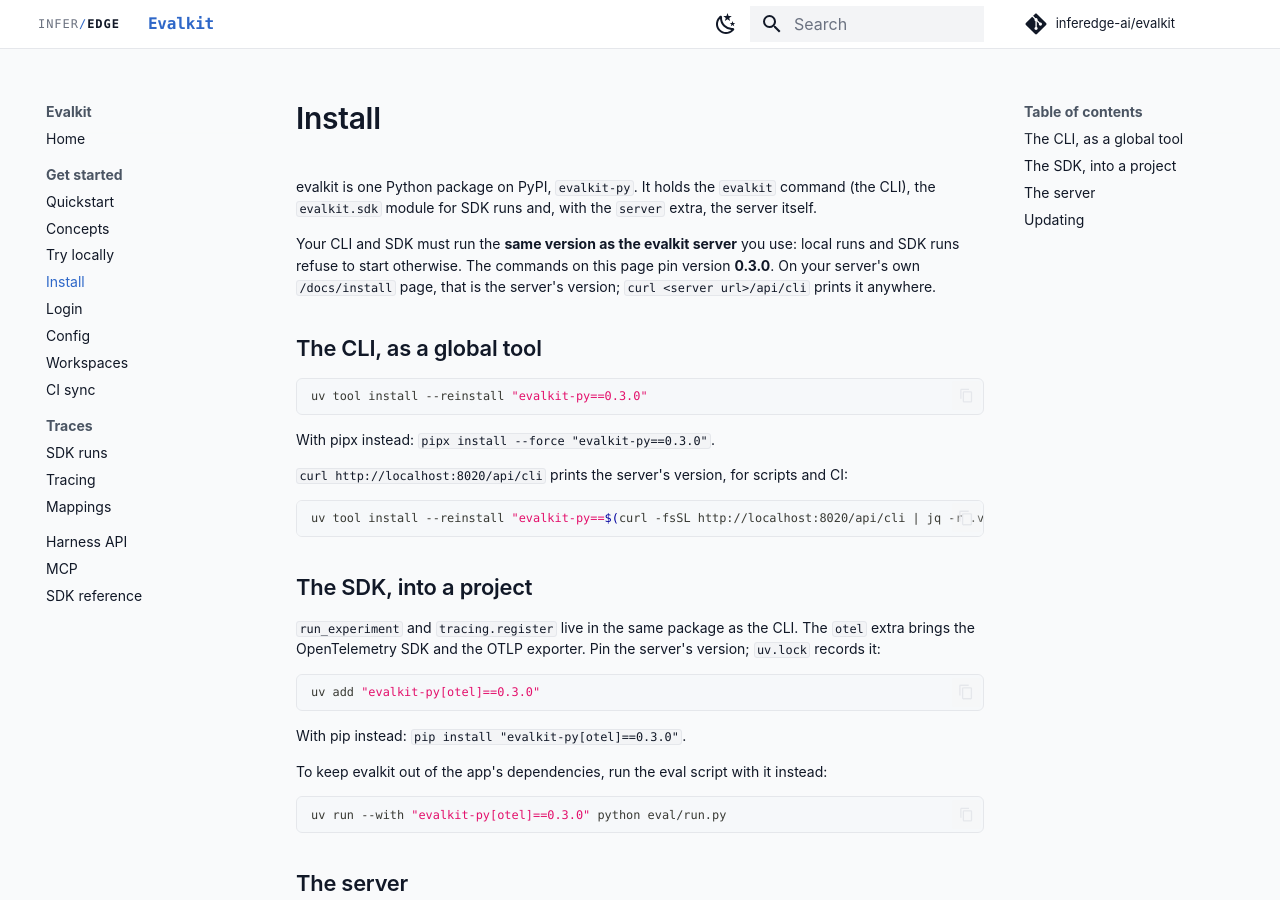
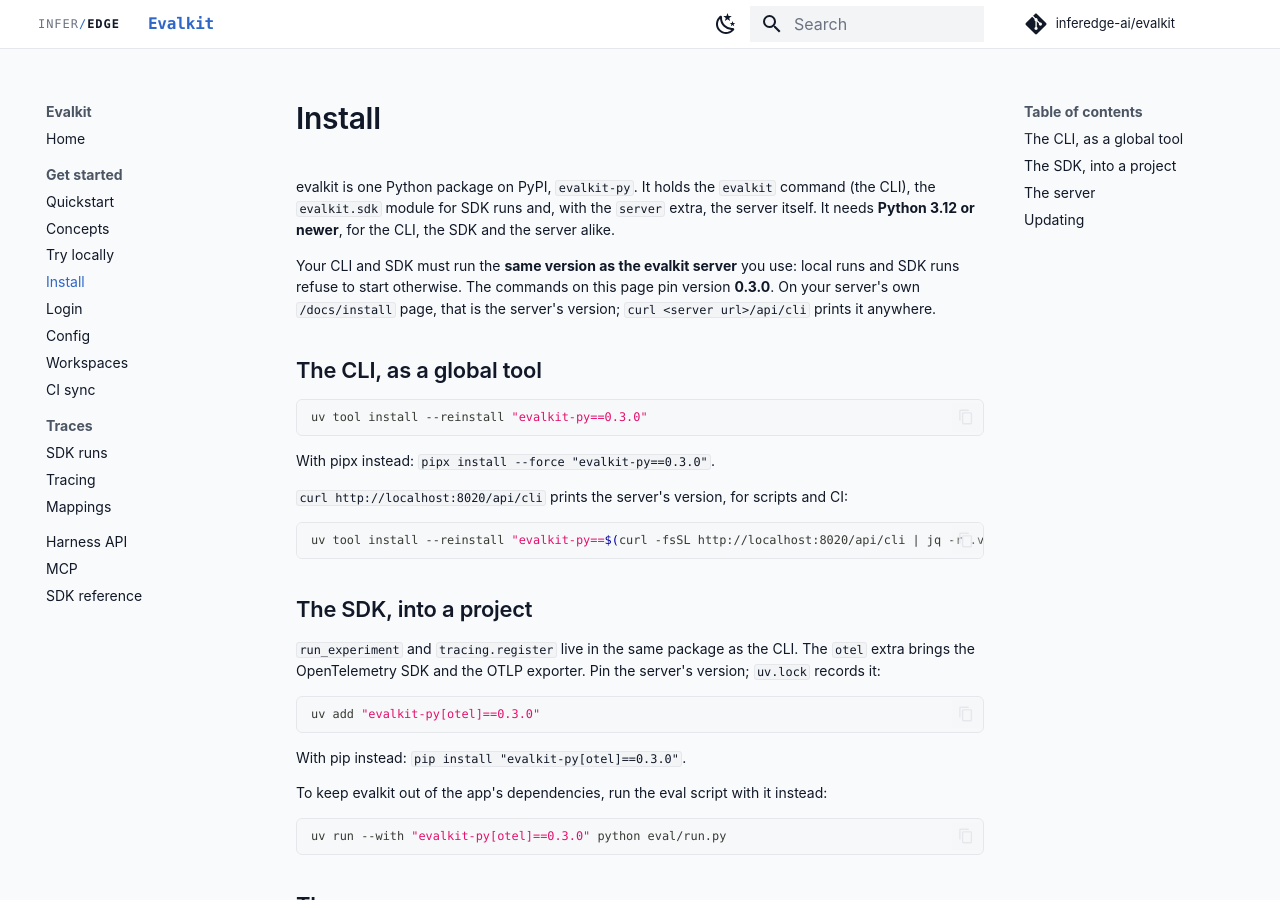
Before and after one commit to inferedge-ai/evalkit, an MkDocs documentation site: the page built from docs/user/install.md, in a window 1280 px wide and 900 px high. Built offline with MkDocs 1.6.1 and Material for MkDocs 9.7.7, drawn with Linux system fonts in a browser that asks for light colours; comment, search, counter and statistics services are not loaded; the version menu is left out.

Commit message:
Lower the Python floor to 3.12 and state it in the install docs (#46)
* Lower the Python floor to 3.12 and state it in the install docs

Co-Authored-By: Claude Opus 5.5 (1M context) <noreply@anthropic.com>
Claude-Session: https://claude.ai/code/session_01BJVQnYiUd3fbbaEByBe81Z

* CI and local checkouts run on 3.12, the floor, instead of a matrix

Co-Authored-By: Claude Opus 5.5 (1M context) <noreply@anthropic.com>
Claude-Session: https://claude.ai/code/session_01BJVQnYiUd3fbbaEByBe81Z

---------

Co-authored-by: Claude Opus 5.5 (1M context) <noreply@anthropic.com>

```diff
--- a/docs/user/install.md
+++ b/docs/user/install.md
@@ -1,6 +1,6 @@
 # Install
 
-evalkit is one Python package on PyPI, `evalkit-py`. It holds the `evalkit` command (the CLI), the `evalkit.sdk` module for SDK runs and, with the `server` extra, the server itself.
+evalkit is one Python package on PyPI, `evalkit-py`. It holds the `evalkit` command (the CLI), the `evalkit.sdk` module for SDK runs and, with the `server` extra, the server itself. It needs **Python 3.12 or newer**, for the CLI, the SDK and the server alike.
 
 Your CLI and SDK must run the **same version as the evalkit server** you use: local runs and SDK runs refuse to start otherwise. The commands on this page pin version **{{version}}**. On your server's own `/docs/install` page, that is the server's version; `curl <server url>/api/cli` prints it anywhere.
 
--- a/pyproject.toml
+++ b/pyproject.toml
@@ -6,7 +6,7 @@ readme = "README.md"
 authors = [
     { name = "InferEdge Tech", email = "tech@inferedge.com" }
 ]
-requires-python = ">=3.13"
+requires-python = ">=3.12"
 dependencies = [
     "httpx>=0.28.1",
     "httpx-retries>=0.6.0",
@@ -81,7 +81,7 @@ markers = ["e2e: end-to-end tests needing live services (excluded by default)"]
 addopts = "-m 'not e2e'"
 
 [tool.mypy]
-python_version = "3.13"
+python_version = "3.12"
 ignore_missing_imports = true
 
 # gitignored (fetched at build time); artifacts overrides hatchling's VCS-ignore
```
Also changed, not shown: CHANGELOG.md (+3 -0 lines), README.md (+1 -1 lines), docs/user/quickstart.md (+2 -0 lines), docs/user/try-locally.md (+1 -1 lines), skills/evalkit-deployment/SKILL.md (+1 -1 lines), skills/evalkit-deployment/references/config-and-deploy.md (+1 -1 lines), skills/evalkit-usage/SKILL.md (+3 -1 lines), 4 other files.
